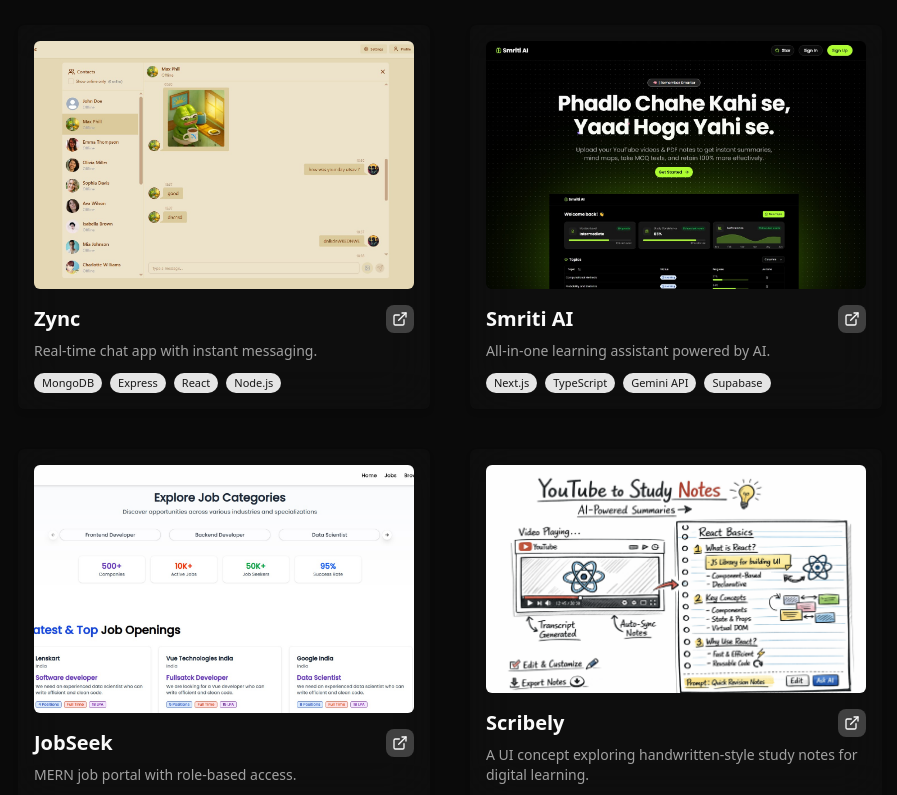
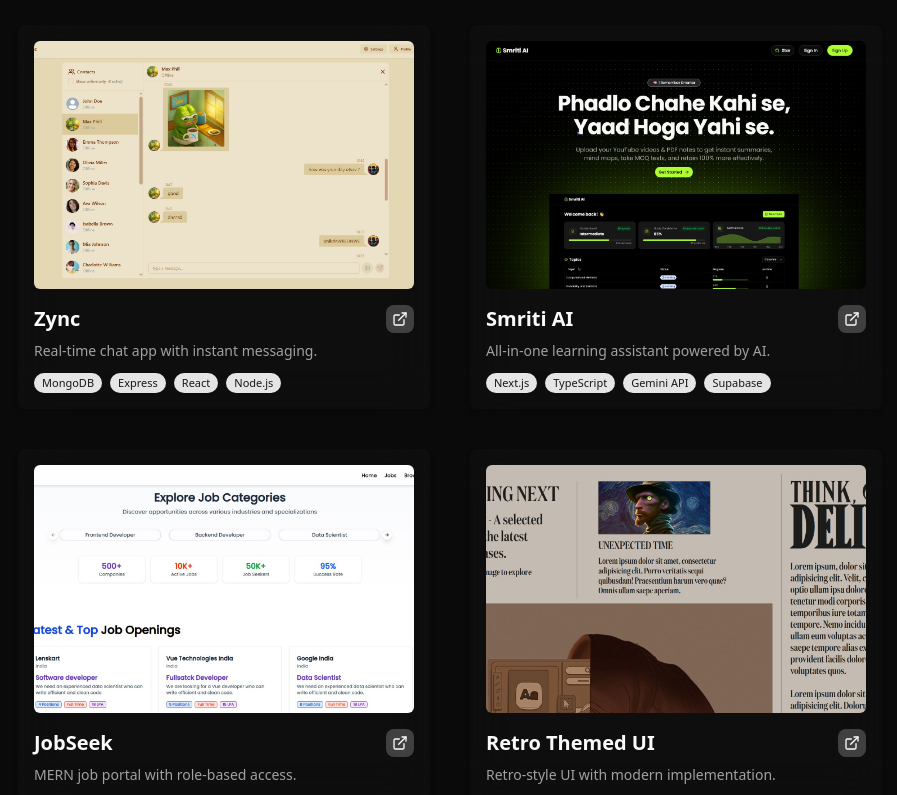
Before and after one commit to utsavg05/next-portfolio, a Next.js app: page / in a window 1280 px wide. Shown: the part 2000-2795 px from the top of the page, without its empty margins (190-1087 px from the left). Built offline with nearby package versions, Linux system fonts and the light colour scheme.

Commit message:
paused one project

```diff
--- a/src/components/pages/projects.tsx
+++ b/src/components/pages/projects.tsx
@@ -48,13 +48,13 @@
     link: "https://jobseek-ete7.onrender.com/",
     tech: ["MongoDB", "Express", "React", "Node.js"],
   },
-  {
-    title: "Scribely",
-    description: "A UI concept exploring handwritten-style study notes for digital learning.",
-    image: "/scribely.png",
-    link: "https://scribely-umber.vercel.app/",
-    tech: ["Next.Js", "Tailwind CSS"],
-  },
+  // {
+  //   title: "Scribely",
+  //   description: "A UI concept exploring handwritten-style study notes for digital learning.",
+  //   image: "/scribely.png",
+  //   link: "https://scribely-umber.vercel.app/",
+  //   tech: ["Next.Js", "Tailwind CSS"],
+  // },
   {
     title: "Retro Themed UI",
     description: "Retro-style UI with modern implementation.",
```
